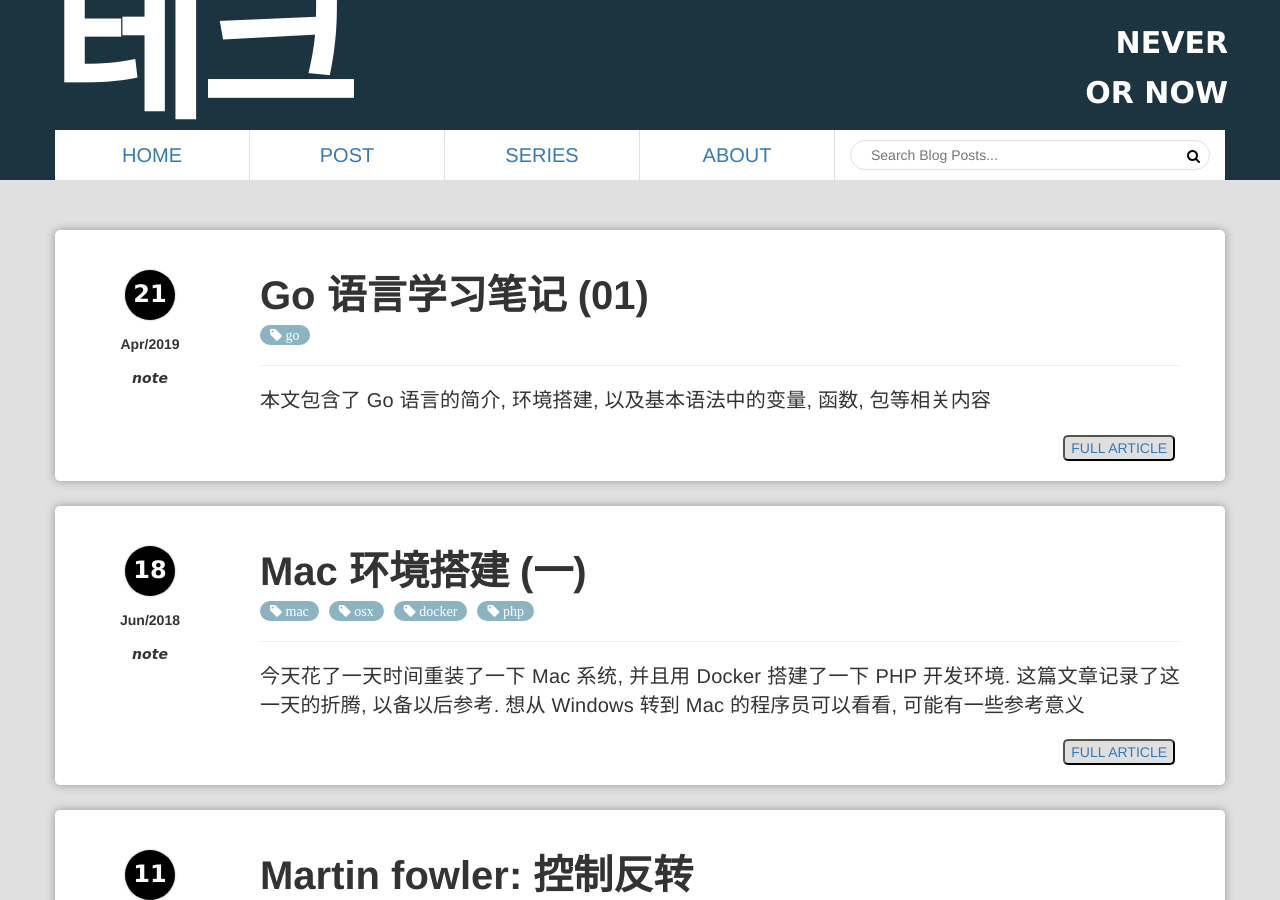
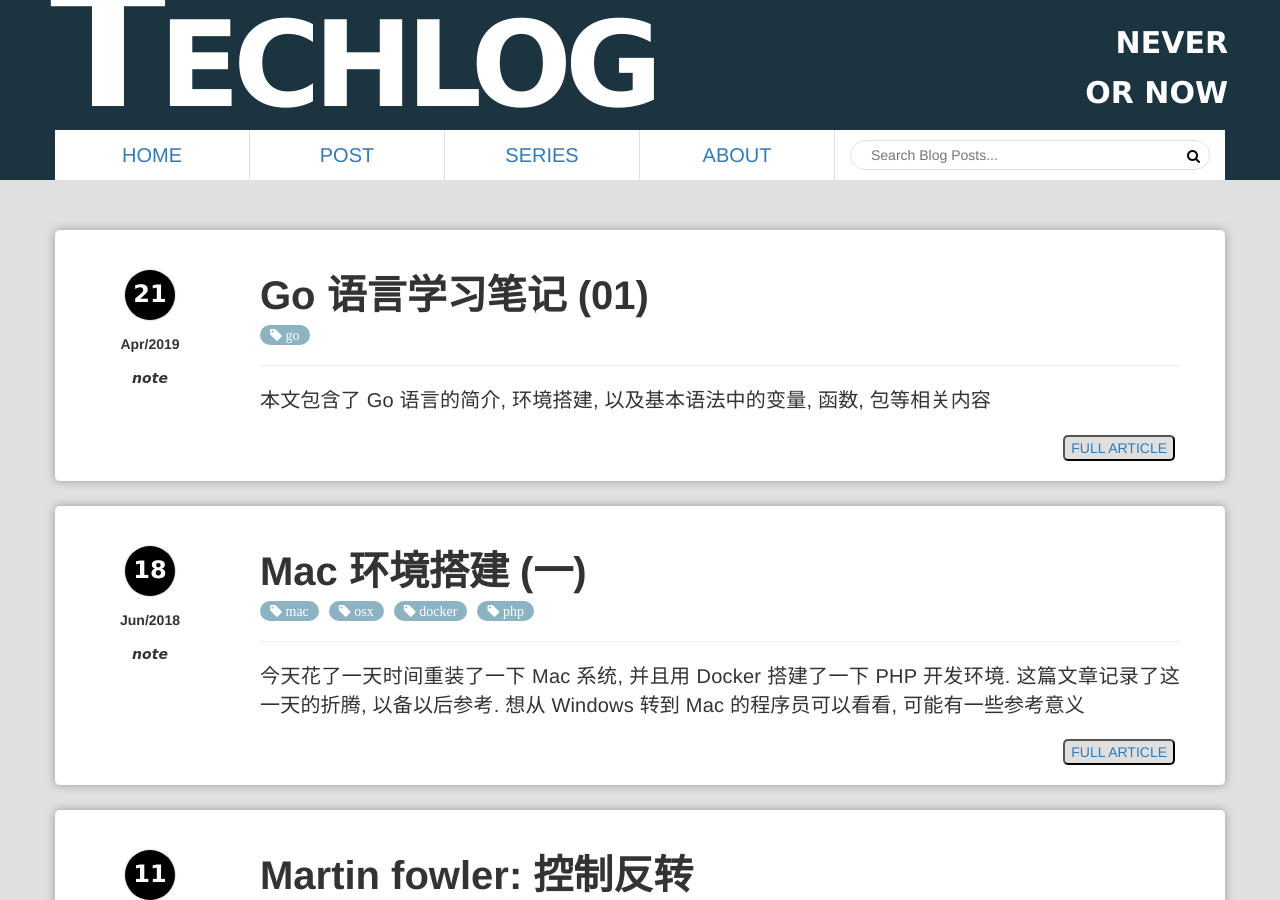
Before and after one commit to junyeong-je/junyeong-je.github.io, a Jekyll site: the page built from index.html, in a window 1280 px wide and 900 px high. Built offline with Jekyll 4.4.1, drawn with Linux system fonts in a browser that asks for light colours; the list of posts is cut into pages by our own code.

Commit message:
Update _config.yml

```diff
--- a/_config.yml
+++ b/_config.yml
@@ -19,13 +19,13 @@
 permalink: /:categories/:title
 excerpt_separator: "[-----]"
 
-url: # Required: replace this with your domain
-name: 테크 # Required: will be displayed on every page's header
+url: https://junyeong-je.github.io/Techlog/ # Required: replace this with your domain
+name: Techlog # Required: will be displayed on every page's header
 title: Techlog # Required: site's default title
 shout: # Required: **TWO** lines, will be displayed on page's header.
   - NEVER
   - OR NOW
-description: "Fanghao's personal blog, on IT tech, personal thoughts and other things..." # Required
+description: "IT tech, personal thoughts and other things..." # Required
 
 disqus:
   comments: true # Global toggle on/off disqus comment
```
